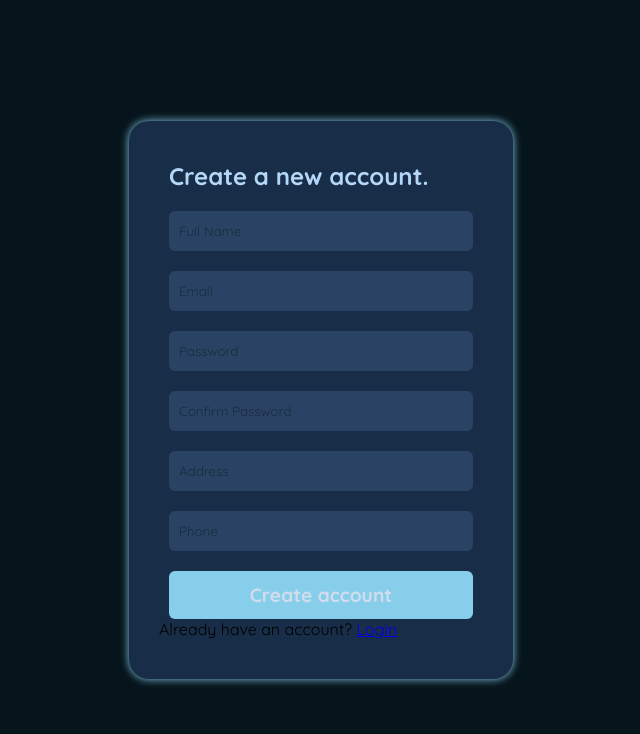
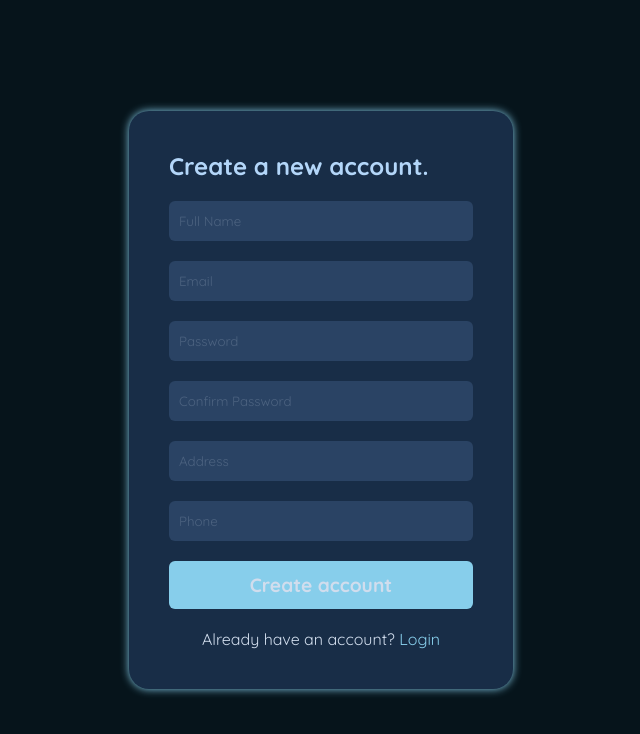
Before and after one commit to 88bones/Job-Portal, a React (Vite) app in the folder client/job-portal/: page /register in a window 1280 px wide. Shown: the top 734 px of the page, without its empty margins (319-959 px from the left). Built offline with nearby package versions, Linux system fonts and the light colour scheme.

Commit message:
actual third

```diff
--- a/client/job-portal/src/Components/Register.jsx
+++ b/client/job-portal/src/Components/Register.jsx
@@ -114,7 +114,9 @@ const Register = () => {
             placeholder="resume"
           /> */}
 
-          <button type="submit">Create account</button>
+          <button className="register-btn" type="submit">
+            Create account
+          </button>
         </form>
         <div className="login">
           <p>
--- a/client/job-portal/src/Css/Profile.css
+++ b/client/job-portal/src/Css/Profile.css
@@ -31,5 +31,4 @@
 .profile-options ul li a{
     text-decoration: none;
     color: var(--background);
-
 }
--- a/client/job-portal/src/Css/Register.css
+++ b/client/job-portal/src/Css/Register.css
@@ -26,7 +26,7 @@ form{
     padding: 0px 10px;
 }
 
-input{
+.form-sub form input{
     width: 100%;
     padding: 12px 10px;
     border-radius: 6px;
@@ -37,16 +37,16 @@ input{
     outline: none;
 }
 
-input:focus{
+.form-sub input:focus{
     border: 3px solid skyblue;
 }
 
-input::placeholder{
-    color: var(--background);
-    opacity: 0.5;
+.form-sub input::placeholder{
+    color: var(--text);
+    opacity: 0.2;
 }
 
-button{
+.register-btn{
     padding: 12px 10px;
     border-radius: 6px;
     border:none;
@@ -57,6 +57,17 @@ button{
     cursor: pointer;
 }
 
-button:hover{
+.register-btn:hover{
     box-shadow: 0px 0px 8px skyblue;
 }
+
+.login{
+    margin-top: 20px;
+    text-align: center;
+    color: var(--text);
+}
+
+.login a{
+    text-decoration: none;
+    color: skyblue;
+}
```
